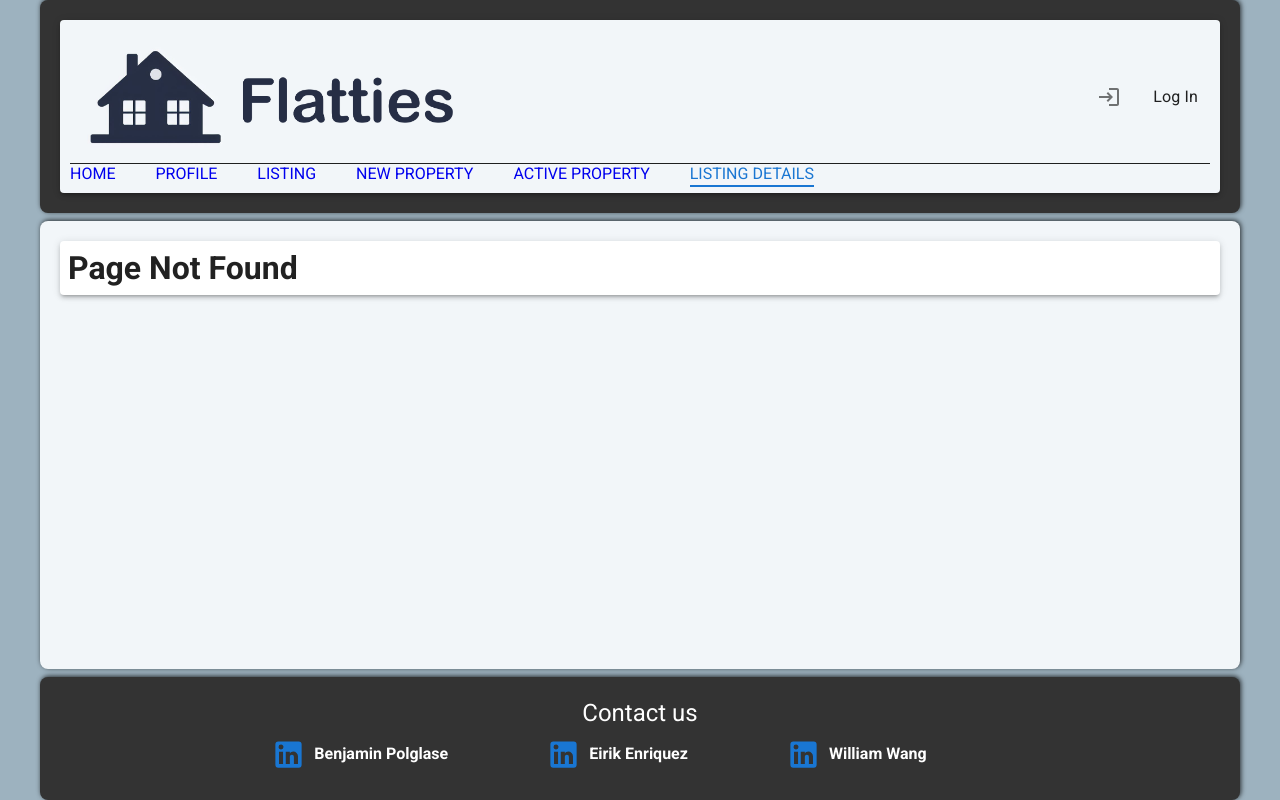
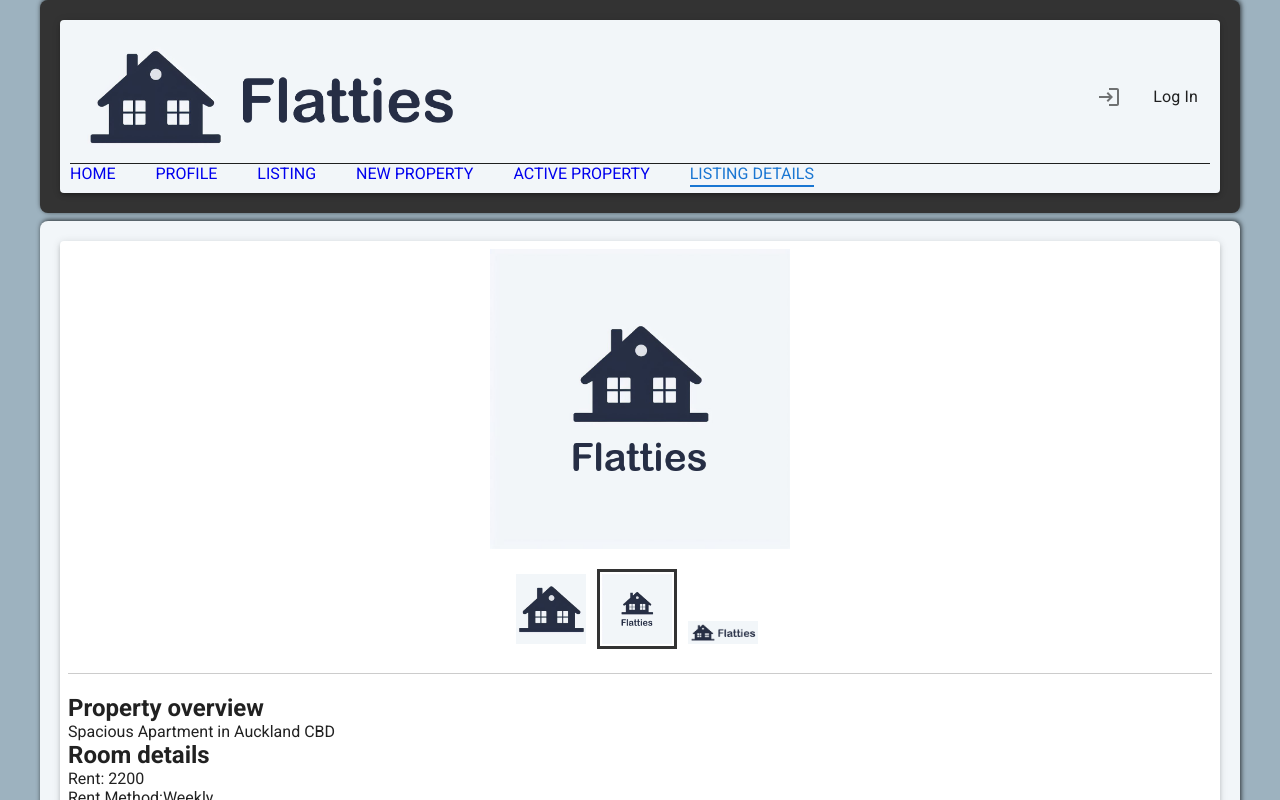
Before and after one commit to Puddle-Dev/Flatties, a React (Create React App) app in the folder flatties-frontend/: page /listing-details/1 in a window 1280 px wide. Before the commit this address had no page. Shown: the top 800 px of the page. Built offline with nearby package versions, Linux system fonts and the light colour scheme.

Commit message:
added detail listing page on click

```diff
--- a/flatties-frontend/package.json
+++ b/flatties-frontend/package.json
@@ -18,6 +18,7 @@
     "react": "^18.2.0",
     "react-cookie": "^7.0.2",
     "react-dom": "^18.2.0",
+    "react-responsive-carousel": "^3.2.23",
     "react-router-dom": "^6.20.0",
     "react-scripts": "5.0.1",
     "typescript": "^4.9.5",
--- a/flatties-frontend/src/pages/listing/ListingCard.tsx
+++ b/flatties-frontend/src/pages/listing/ListingCard.tsx
@@ -12,6 +12,7 @@ import {
 import { red } from "@mui/material/colors";
 import { Bathtub as BathroomIcon, Hotel as BedIcon } from "@mui/icons-material";
 import flattieslogo from "../../assets/images/flatties-icon-logo.png";
+import { Link } from "react-router-dom";
 
 interface DummyDataSchema {
   _id: string;
@@ -27,7 +28,7 @@ interface DummyDataSchema {
 const ListingCard = (data: DummyDataSchema) => {
   return (
     <Card style={{ maxWidth: 345, marginBottom: 8 }}>
-      <CardActionArea>
+      <CardActionArea component={Link} to={`/listing-details/${data._id}`}>
         <CardHeader
           title={data.listingTitle}
           sx={{
--- a/flatties-frontend/src/pages/listing/ListingDetail.tsx
+++ b/flatties-frontend/src/pages/listing/ListingDetail.tsx
@@ -1,69 +1,26 @@
 // NewPropertyForm.tsx
 
 import React, { useEffect } from "react";
-import { TextField, Button, Typography, Grid, FormControl, MenuItem } from "@mui/material";
-import axios from "../../services/api";
-import { useNavigate } from "react-router-dom";
-import FormControlLabel from "@mui/material/FormControlLabel";
-import Checkbox from "@mui/material/Checkbox";
+import { Carousel } from "react-responsive-carousel";
+import "react-responsive-carousel/lib/styles/carousel.min.css"; // requires a loader
+import FlattiesLogo from "../../components/ImageLoader";
+import DummyData from "../listing/dummyData.json";
+import { useParams } from "react-router-dom";
 
-import {Carousel} from 'react-responsive-carousel';
-import "react-responsive-carousel/lib/styles/carousel.min.css"; // requires a loader
-import FlattiesLogo from '../../components/ImageLoader';
-
-interface ListingDetailData {
-    _id: string;    //property ID ref:MongoDB.ObjectId
-    title: string;
-    rent: number;
-    rentMethod: string;
-    rentPaymentPeriod: string;
-    deposit: number;
-    availablityData: string;
-    leaseTerm: string;
-    isFurnished: boolean;
-    isPetAllowed: boolean;
-    isSmokingAllowed: boolean;
-    isParkingAllowed: boolean;
-    yearBuilt: Date;
-    description: string;
-    nearbyFacilities: string[];
-    isActivated: boolean;
+interface Params {
+  id: string;
+  [key: string]: string | undefined;
 }
 
 function ListingDetail() {
+  const { id } = useParams<Params>();
 
-    const initialProperty = (): ListingDetailData => {
-        return {
-            _id: '12345',
-            title: 'title',
-            rent: 12345,
-            rentMethod: 'room',
-            rentPaymentPeriod: 'weekly',
-            deposit: 12345,
-            availablityData: 'today',
-            leaseTerm: '6 months',
-            isFurnished: true,
-            isPetAllowed: false,
-            isSmokingAllowed: true,
-            isParkingAllowed: true,
-            yearBuilt: new Date("2000"),
-            description: 'this is a description of the property.',
-            nearbyFacilities: ['school', 'hospital', 'park', 'train', 'station', 'shopping mall', 'grocery store', 'restaurant', 'gym', 'library', 'cinema'],
-            isActivated: false,
-        };
+  // Find the property with the matching id from the dummy data
+  const formData = DummyData.find((item) => item._id === id);
+
+  if (!formData) {
+    return <div>Loading...</div>;
   }
-
-    const [formData, setFormData] = React.useState<ListingDetailData>(initialProperty);
-
-
-    useEffect(() => {
-        //fetch the ownerId from the user cookie when the component is loaded
-        // const ownerId = "65c09432e170a2d423c030a3";
-        setFormData((prevState) => ({
-            ...prevState,
-            _id: "65dabb41f1099bd4436c8940",   //set the ownerId in the form data
-        }));
-    }, []);
 
   return (
     <div className="listingDetailContainer">
@@ -78,17 +35,23 @@ function ListingDetail() {
         stopOnHover={false}
       >
         {FlattiesLogo.map((image) => (
-                    <div key={image.id} style={{ height: '300px' }}>
-                        <img src={image.src} alt={image.alt} style={{ objectFit: 'contain', maxHeight: '100%', maxWidth: '100%' }}/>
+          <div key={image.id} style={{ height: "300px" }}>
+            <img
+              src={image.src}
+              alt={image.alt}
+              style={{
+                objectFit: "contain",
+                maxHeight: "100%",
+                maxWidth: "100%",
+              }}
+            />
           </div>
         ))}
       </Carousel>
       <hr />
       <div className="detailsContainer">
         <h2>Property overview</h2>
-                <p>
-                    {formData.title}
-                </p>
+        <p>{formData.listingTitle}</p>
         <h2>Room details</h2>
         <p>
           Rent: {formData.rent} <br />
@@ -104,25 +67,27 @@ function ListingDetail() {
           Parking Allowed: {formData.isParkingAllowed ? "Yes" : "No"}
         </p>
 
-                <h2>Description</h2>
-                <p>
-                    {formData.description}
-                </p>
+        {/* <p>{formData.description}</p> */}
 
         <h2>Location</h2>
         <p>
-                    Year Built: {formData.yearBuilt.getFullYear()} <br />
+          City: {formData.city} <br />
+          Address: {formData.address} <br />
+          Suburb: {formData.suburb} <br />
         </p>
+        {/* <p>
+          Year Built: {formData.year_built} <br />
+        </p> */}
 
-                <h2>Nearby facilities</h2>
+        {/* <h2>Nearby facilities</h2>
         <p>
           {formData.nearbyFacilities.map((facility, index) => (
             <span key={index}>{facility}, </span>
           ))}
-                </p>
+        </p> */}
       </div>
     </div>
   );
-};
+}
 
 export default ListingDetail;
--- a/flatties-frontend/src/router/Router.tsx
+++ b/flatties-frontend/src/router/Router.tsx
@@ -10,7 +10,6 @@ import ActiveProperty from "../pages/newProperty/ActiveProperty";
 import ListingDetail from "../pages/listing/ListingDetail";
 
 function Router() {
-
   const handlePropertySubmit = (propertyData: any) => {
     // 处理新 property 提交逻辑
     console.log("Property submitted:", propertyData);
@@ -27,7 +26,7 @@ function Router() {
           <Route path="/register" element={<RegisterPage />} />
           <Route path="/new-property" element={<NewPropertyForm />} />
           <Route path="/active-property" element={<ActiveProperty />} />
-          <Route path="/listing-details" element={<ListingDetail />} />
+          <Route path="/listing-details/:id" element={<ListingDetail />} />
 
           {/* 404 Page */}
           <Route path="*" element={<h1>Page Not Found</h1>} />
```
Also changed, not shown: 1 other file (tests, documents, lock files or other folders). Lines whose indentation alone changed are shown as unchanged.
